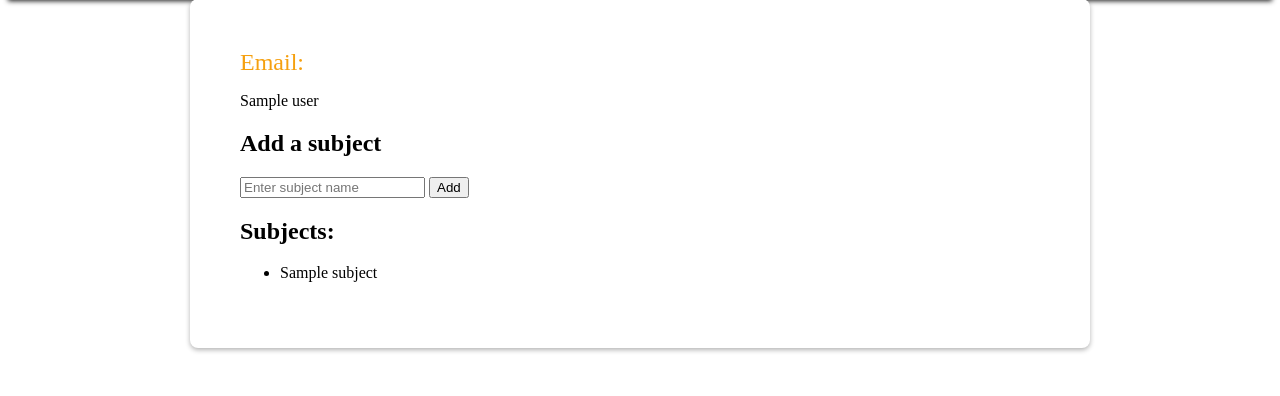
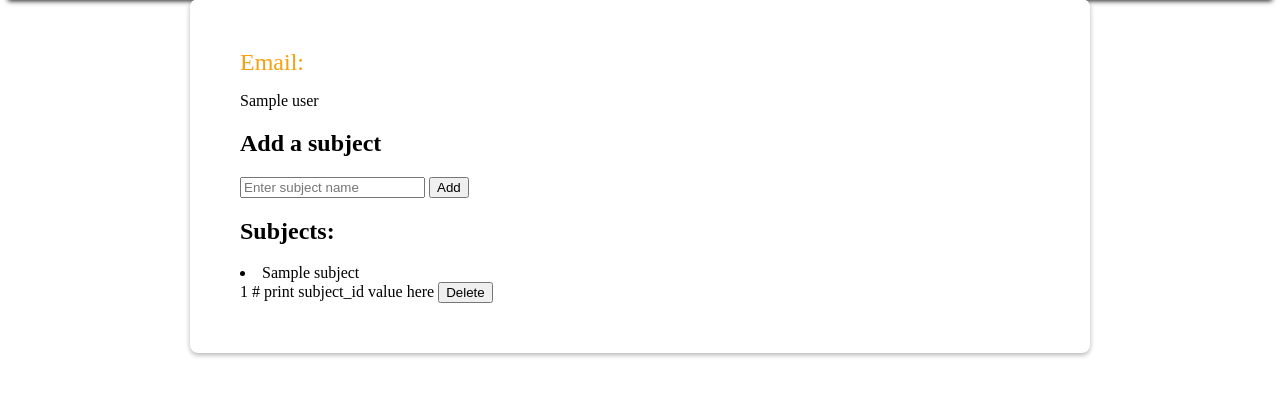
Before and after one commit to CS322-SP23/SMC-Overflow, a Flask app: page /add_subject in a window 1280 px wide. Shown: the part 227-623 px from the top of the page. Run offline with Flask 3, Linux system fonts and the light colour scheme; a user stored in the database is signed in; a database or web service that is not in the repository returns one stand-in record (values such as "Sample title").

Commit message:
can delete subjects from profile now

```diff
--- a/website/DBConfig.py
+++ b/website/DBConfig.py
@@ -46,12 +46,12 @@ CREATE TABLE users (
 """)
 
 cur.execute("""
-profile_page_backend
 CREATE TABLE subjects (
   subject_id SERIAL PRIMARY KEY,
   subject_name TEXT NOT NULL
 );
 """)
+
 
 cur.execute("""
 CREATE TABLE user_subject_mapping (
--- a/website/DBmanager.py
+++ b/website/DBmanager.py
@@ -72,6 +72,10 @@ class DBManager:
         )
         return [row['subject_name'] for row in self.interface.dict_cur.fetchall()]
 
+    def getSubjectID(self, s_name):
+        self.interface.execute("SELECT subject_id FROM subjects WHERE subject_name = %s", (s_name,))
+        subject_id = self.interface.fetchone()
+        return subject_id[0] if subject_id else None
 
 
 
--- a/website/app.py
+++ b/website/app.py
@@ -93,6 +93,18 @@ def newSubject(id, subject_name):
     database_manager.addSubject(subject_name, id) #id should be subject id
     pass
 
+@app.route('/delete_subject', methods=['POST'])
+def delete_subject():
+    user_id = current_user.user_id
+    subjects = database_manager.getTutorSubjects(user_id)
+    if request.method == 'POST':
+        subject_name = request.form['subject_name']
+        print("Subject name:", subject_name)
+        subject_id = database_manager.getSubjectID(subject_name)
+        database_manager.deleteSubject(user_id, subject_id)
+        subjects = database_manager.getTutorSubjects(user_id) # Update list of subjects
+    return redirect(url_for('profile_page', subjects=subjects))
+
 @app.route('/increase-rating/<postID>')
 def increase_rating(postID):
     rating=database_manager.submitVote(postID, current_user.user_id, 1)
--- a/website/templates/profile_page.html
+++ b/website/templates/profile_page.html
@@ -69,13 +69,28 @@
 					<button type="submit">Add</button>
 				</form>
 				<h2>Subjects:</h2>
-				{% if subjects %}
+				<!-- {% if subjects %}
 				<ul>
 					{% for subject in subjects %}
 					<li>{{ subject }}</li>
 					{% endfor %}
 				</ul>
 				{% endif %}
+				<ul> -->
+					{% for subject in subjects %}
+					<li>
+						{{ subject }}
+						<form method="POST" action="/delete_subject">
+						<input type="hidden" name="subject_name" value="{{ subject }}">
+						{% if subject.subject_id %}
+							{% set subject_id = subject.subject_id %}
+							{{ subject_id }} # print subject_id value here
+						{% endif %}
+						<button type="submit">Delete</button>
+						</form>
+					</li>
+					{% endfor %}
+				  </ul>
 			</div>
 		</div>
 	</body>
```
